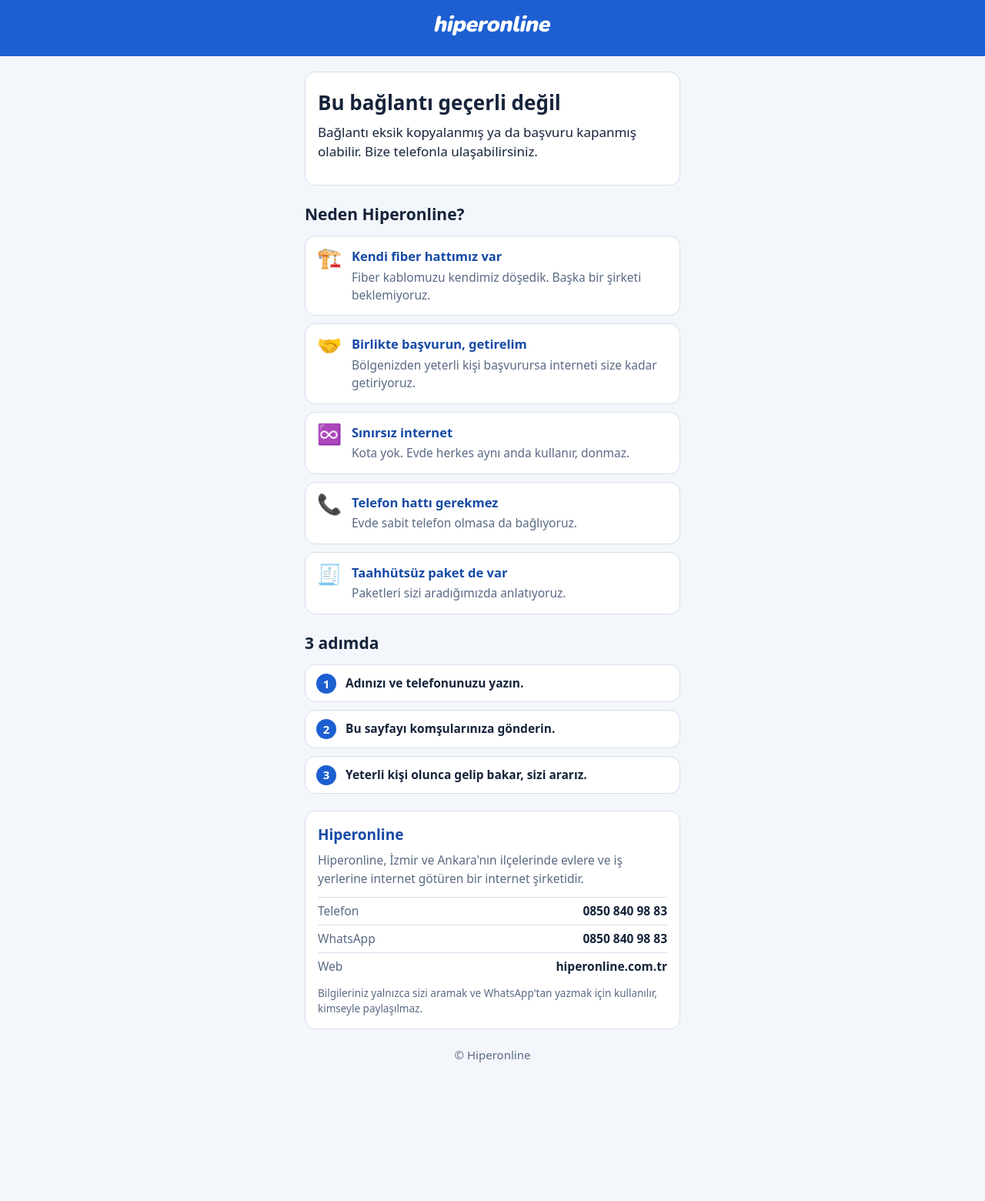
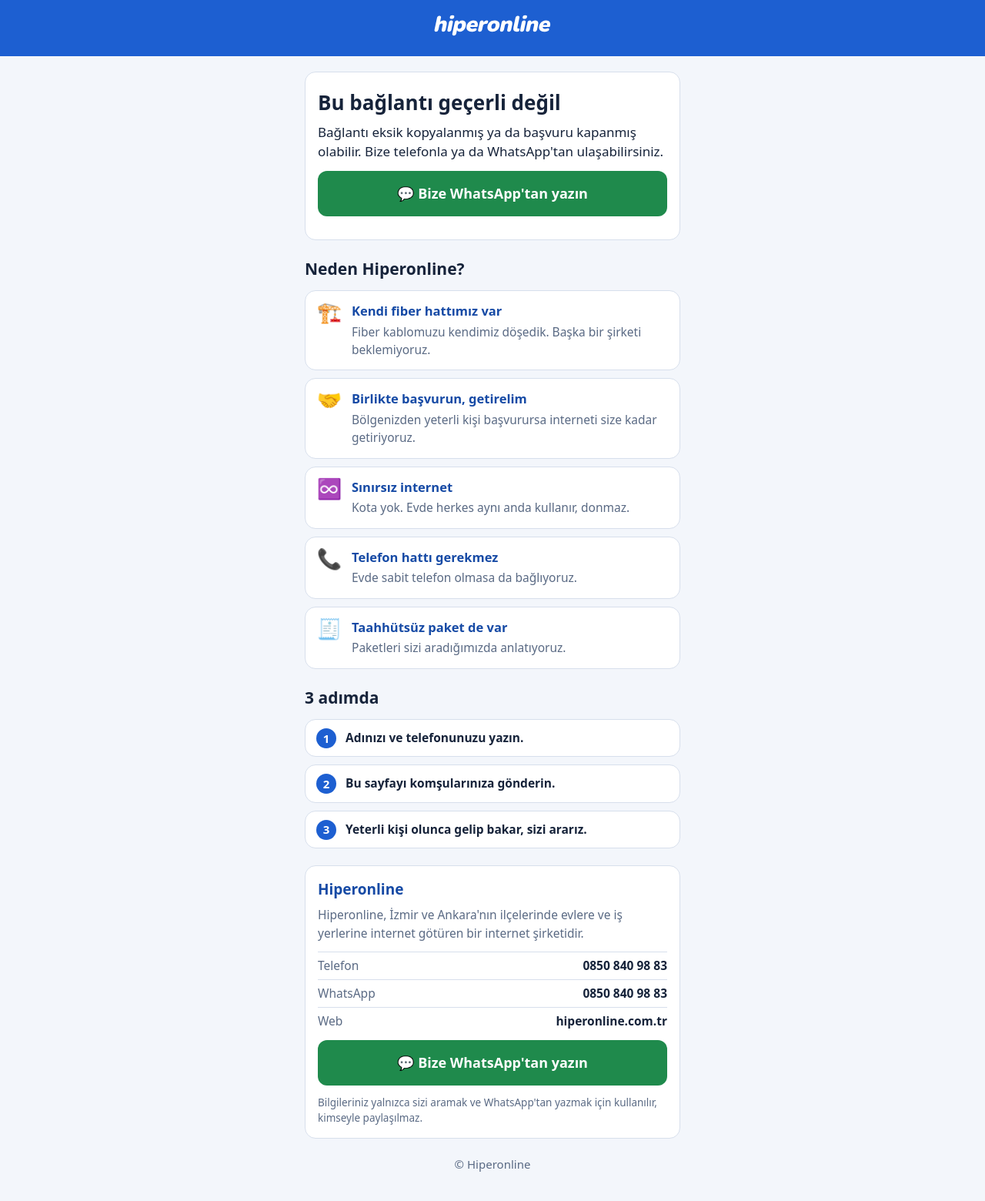
Before and after one commit to hiperonline/hiperonline.github.io, a plain HTML site: page index.html in a window 1280 px wide. Shown: the whole page at 77% size. Before the commit the page ends 1426 px from the top, so only its background shows below. Drawn offline with Linux system fonts and the light colour scheme.

Commit message:
WhatsApp düğmesi eklendi

```diff
--- a/index.html
+++ b/index.html
@@ -59,6 +59,8 @@ button:disabled { opacity: .6; cursor: default; }
 .nasil ol { margin: 0; padding: 0; list-style: none; counter-reset: a; display: grid; gap: 10px; }
 .nasil li { counter-increment: a; position: relative; padding: 12px 14px 12px 52px; background: var(--kart); border: 1px solid var(--cizgi); border-radius: 14px; font-size: 15.5px; }
 .nasil li::before { content: counter(a); position: absolute; left: 14px; top: 11px; width: 26px; height: 26px; border-radius: 50%; background: var(--mavi); color: #fff; font-weight: 800; display: grid; place-items: center; font-size: 15px; }
+.wa-bize { background: #1f8a4c; margin: 4px 0 12px; }
+.wa-ince { display: block; text-align: center; margin: -6px 0 16px; color: #1f8a4c; font-weight: 700; text-decoration: none; font-size: 15.5px; }
 .bilgi { margin-top: 22px; background: var(--kart); border: 1px solid var(--cizgi); border-radius: 14px; padding: 16px; }
 .bilgi h2 { margin: 0 0 8px; font-size: 19px; color: var(--mavi-koyu); }
 .bilgi p { font-size: 15.5px; color: var(--silik); }
@@ -79,7 +81,8 @@ button:disabled { opacity: .6; cursor: default; }
 <main>
   <div id="gecersiz" class="hata-kutu" hidden>
     <h1>Bu bağlantı geçerli değil</h1>
-    <p>Bağlantı eksik kopyalanmış ya da başvuru kapanmış olabilir. Bize telefonla ulaşabilirsiniz.</p>
+    <p>Bağlantı eksik kopyalanmış ya da başvuru kapanmış olabilir. Bize telefonla ya da WhatsApp'tan ulaşabilirsiniz.</p>
+    <a class="dugme wa-bize" href="https://wa.me/908508409883?text=Merhaba%2C%20toplu%20internet%20ba%C5%9Fvurusu%20hakk%C4%B1nda%20bilgi%20almak%20istiyorum." target="_blank" rel="noopener">💬 Bize WhatsApp'tan yazın</a>
   </div>
 
   <div id="yukleniyor"><p style="text-align:center;color:var(--silik);margin:40px 0">Yükleniyor…</p></div>
@@ -90,6 +93,7 @@ button:disabled { opacity: .6; cursor: default; }
     <p id="giris">Bu adrese şu an internetimiz ulaşmıyor. Komşularınızla birlikte başvurursanız sokağınıza getirmek için gelip bakıyoruz.</p>
     <p>Adınızı ve telefonunuzu yazın; yeterli kişi olunca sizi arayalım.</p>
     <div class="say"><b id="say">0</b><span>kişi şu ana kadar başvurdu</span></div>
+    <a class="wa-ince" href="https://wa.me/908508409883?text=Merhaba%2C%20toplu%20internet%20ba%C5%9Fvurusu%20hakk%C4%B1nda%20bilgi%20almak%20istiyorum." target="_blank" rel="noopener">💬 Sorunuz mu var? Bize WhatsApp'tan yazın</a>
 
     <form id="form" novalidate>
       <p class="uyari" id="uyari" role="alert" hidden></p>
@@ -141,6 +145,7 @@ button:disabled { opacity: .6; cursor: default; }
       <li><span>WhatsApp</span><b>0850 840 98 83</b></li>
       <li><span>Web</span><b>hiperonline.com.tr</b></li>
     </ul>
+    <a class="dugme wa-bize" href="https://wa.me/908508409883?text=Merhaba%2C%20toplu%20internet%20ba%C5%9Fvurusu%20hakk%C4%B1nda%20bilgi%20almak%20istiyorum." target="_blank" rel="noopener">💬 Bize WhatsApp'tan yazın</a>
     <p class="kucuk">Bilgileriniz yalnızca sizi aramak ve WhatsApp'tan yazmak için kullanılır, kimseyle paylaşılmaz.</p>
   </section>
   <p class="alt">© Hiperonline</p>
```
